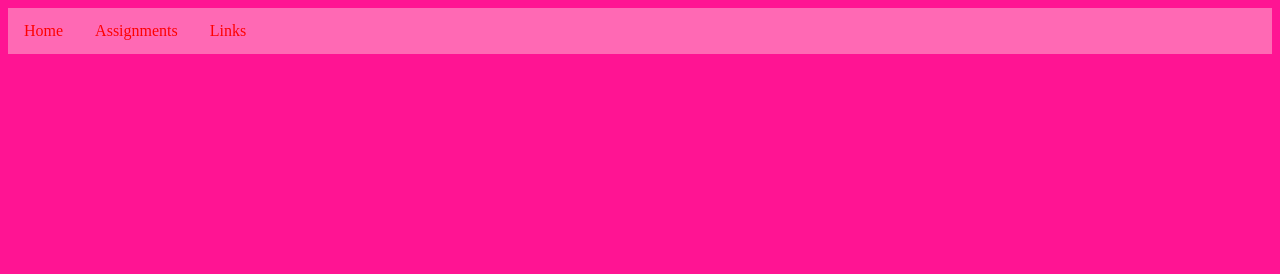
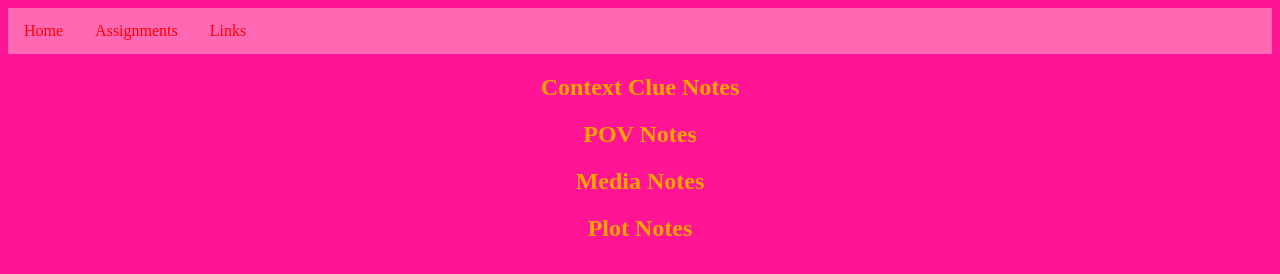
Before and after one commit to Callahan-Classroom/links, a plain HTML site: page index.htm in a window 1280 px wide. Drawn offline with Linux system fonts and the light colour scheme.

Commit message:
Update index.htm

```diff
--- a/index.htm
+++ b/index.htm
@@ -10,5 +10,9 @@
       <li><a href="https://callahan-classroom.github.io/assignments">Assignments</a></li>
       <li><a href="https://callahan-classroom.github.io/links">Links</a></li>
     </ul>
+    <h2><a href="https://docs.google.com/document/d/13BCqZCB3x1oPq7mqypUZ4worJZA3Pqn4NIxD06UUsWI/edit?ts=581203a7">Context Clue Notes</a></h2>
+    <h2><a href="https://docs.google.com/document/d/1k2EFo3n3FelTeFHDZMXlGjqKPG_83LrSi5HnS13tvyg/edit?ts=58120403">POV Notes</a></h2>
+    <h2><a href="https://docs.google.com/document/d/194cvZEl_mEDnKFybQX3pyckJEaSlePfBC3oUz7uxEjc/edit?ts=58120424">Media Notes</a></h2>
+    <h2><a href="https://docs.google.com/document/d/1NRynV4ktWqGQ1Aze-vjgY1YAhEgCxVM5ZXaegjsWz-I/edit?ts=581203c1">Plot Notes</a></h2>
   </body>
 </html>
```
